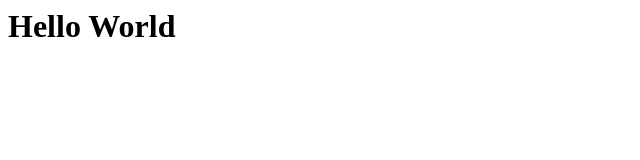
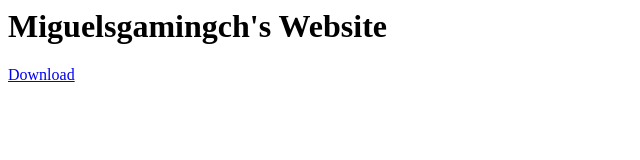
Before and after one commit to Miguelsgamingch/MiguelsGamingCh-Site, a plain HTML site: page index.html in a window 1280 px wide. Shown: the whole page, without its empty margins (0-640 px from the left). Drawn offline with Linux system fonts and the light colour scheme.

Commit message:
Update index.html

```diff
--- a/index.html
+++ b/index.html
@@ -1 +1,2 @@
-<h1>Hello World</h1>
+<h1>Miguelsgamingch's Website</h1>
+<a class="github-button" href="https://github.com/ntkme/github-buttons/archive/master.zip" data-icon="octicon-download" data-size="large" aria-label="Download ntkme/github-buttons on GitHub">Download</a>
```
